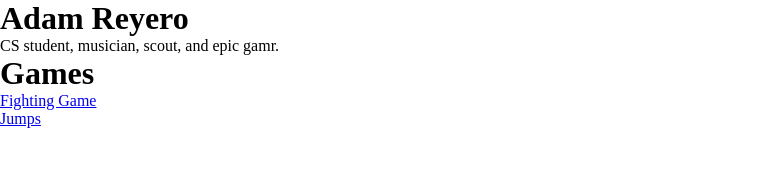
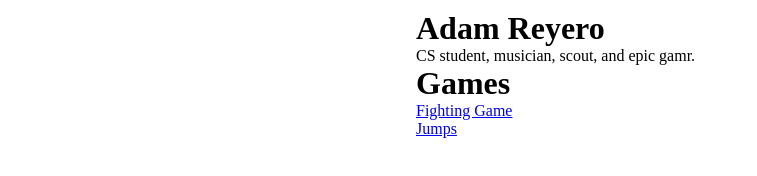
Before and after one commit to adamreyero/mywebsite, a plain HTML site: page index.html in a window 1280 px wide. Shown: the whole page, without its empty margins (0-757 px from the left). Drawn offline with Linux system fonts and the light colour scheme.

Commit message:
Update index.html

```diff
--- a/index.html
+++ b/index.html
@@ -1,16 +1,24 @@
+<!DOCTYPE html>
 <html>
 <head>
 	<style>
 	*{padding: 0; margin:0;}
 	canvas{ background: #eeee; display: block; margin: 0 auto;}
+	.center {
+	  margin: auto;
+	  width: 35%;
+	  padding: 10px;
+	}
 	</style>
 </head>
 	<body>
+		<div class="center">
 			<h1>Adam Reyero</h1>
 			<p>CS student, musician, scout, and epic gamr.</p>
 			<p></p>
 			<h1>Games</h1>
 			<p><a href="https://adamreyero.github.io/ripoffFighter/" target="_blank">Fighting Game</a></p>
 			<p><a href="https://adamreyero.github.io/jumps/" target="_blank">Jumps</a></p>
+		</div>
 	</body>
 </html>
```
Lines whose indentation alone changed are shown as unchanged.
